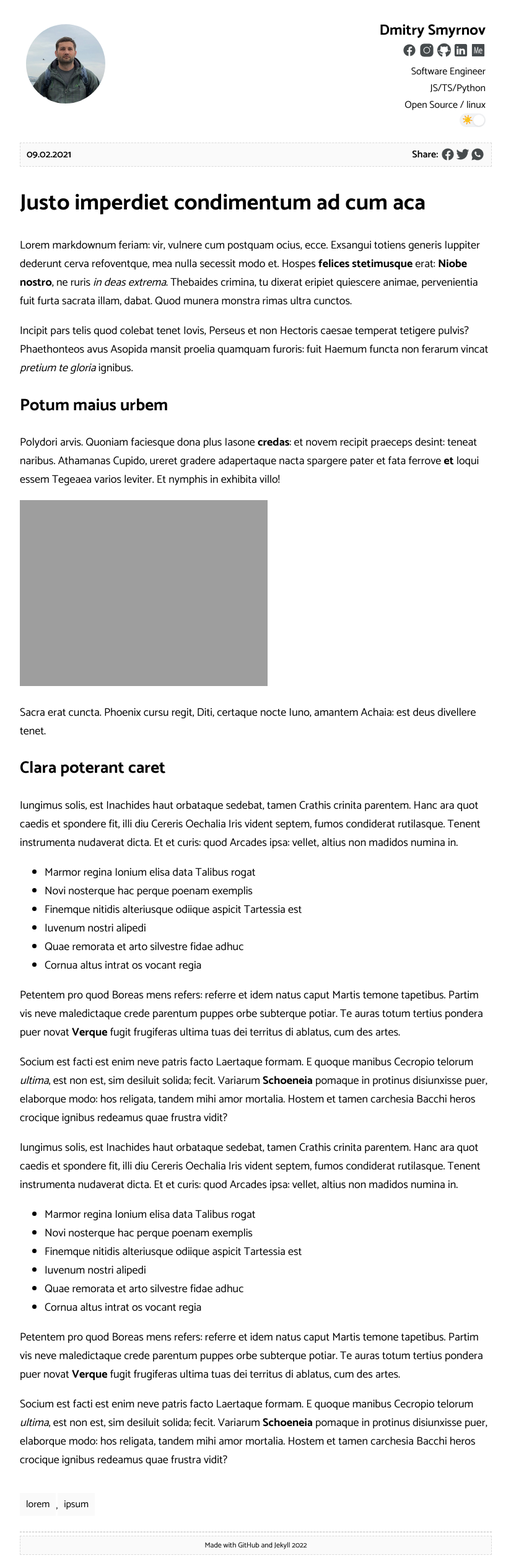
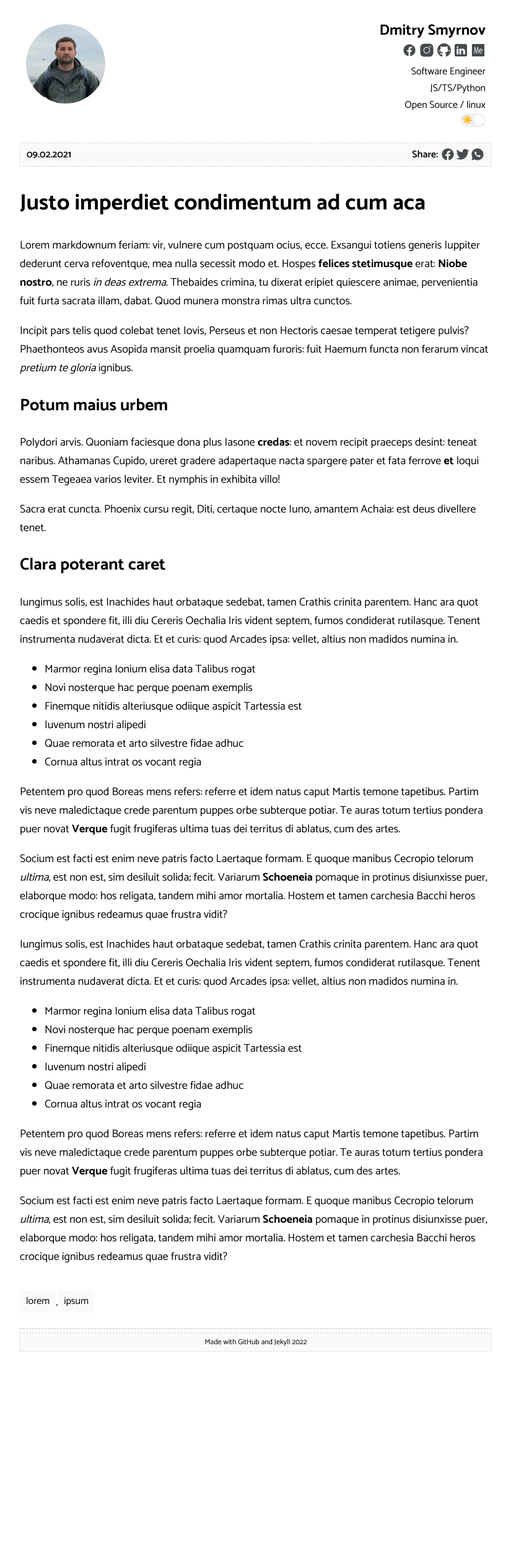
Before and after one commit to paradox48/paradox48.github.io, a Jekyll site: the page built from _posts/2021-02-09-sample-3.md, in a window 1280 px wide. Shown: the whole page at 62% size, without its empty margins (227-1052 px from the left). Built offline with Jekyll 4.4.1, drawn with Linux system fonts in a browser that asks for light colours; comment, search, counter and statistics services are not loaded; after the commit the page ends 2186 px from its top, so only the background shows below that.

Commit message:
Remove img from post

```diff
--- a/_posts/2021-02-09-sample-3.md
+++ b/_posts/2021-02-09-sample-3.md
@@ -24,7 +24,7 @@ Cupido](http://fierent.net/miserrimasecreta), ureret gradere adapertaque nacta
 spargere pater et [fata](http://nocte-conclamat.org/indiciique-micant) ferrove
 **et** loqui essem Tegeaea varios leviter. Et nymphis in exhibita villo!
 
-![Ephesus](/assets/images/ephesus.jpg "Ephesus")
+
 
 Sacra erat cuncta. Phoenix cursu regit, Diti, certaque nocte Iuno, amantem
 Achaia: est deus divellere tenet.
```
